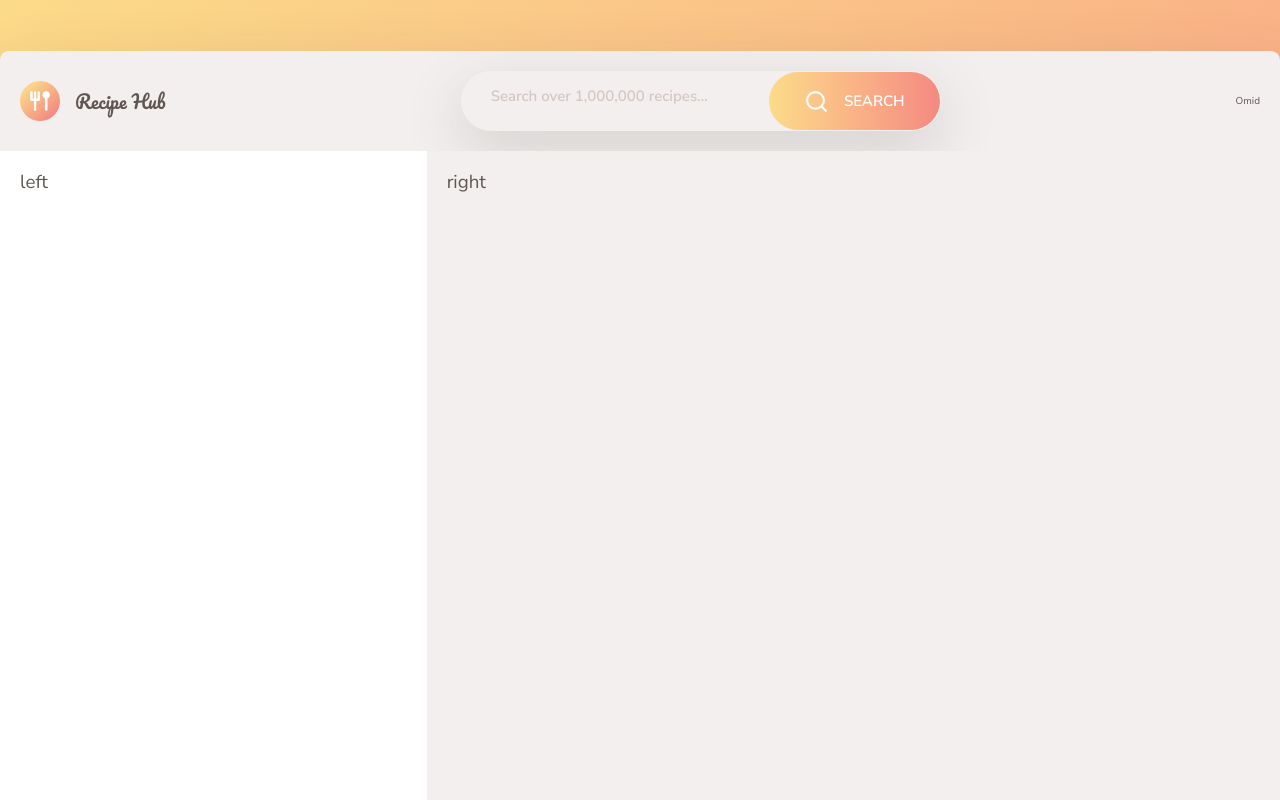
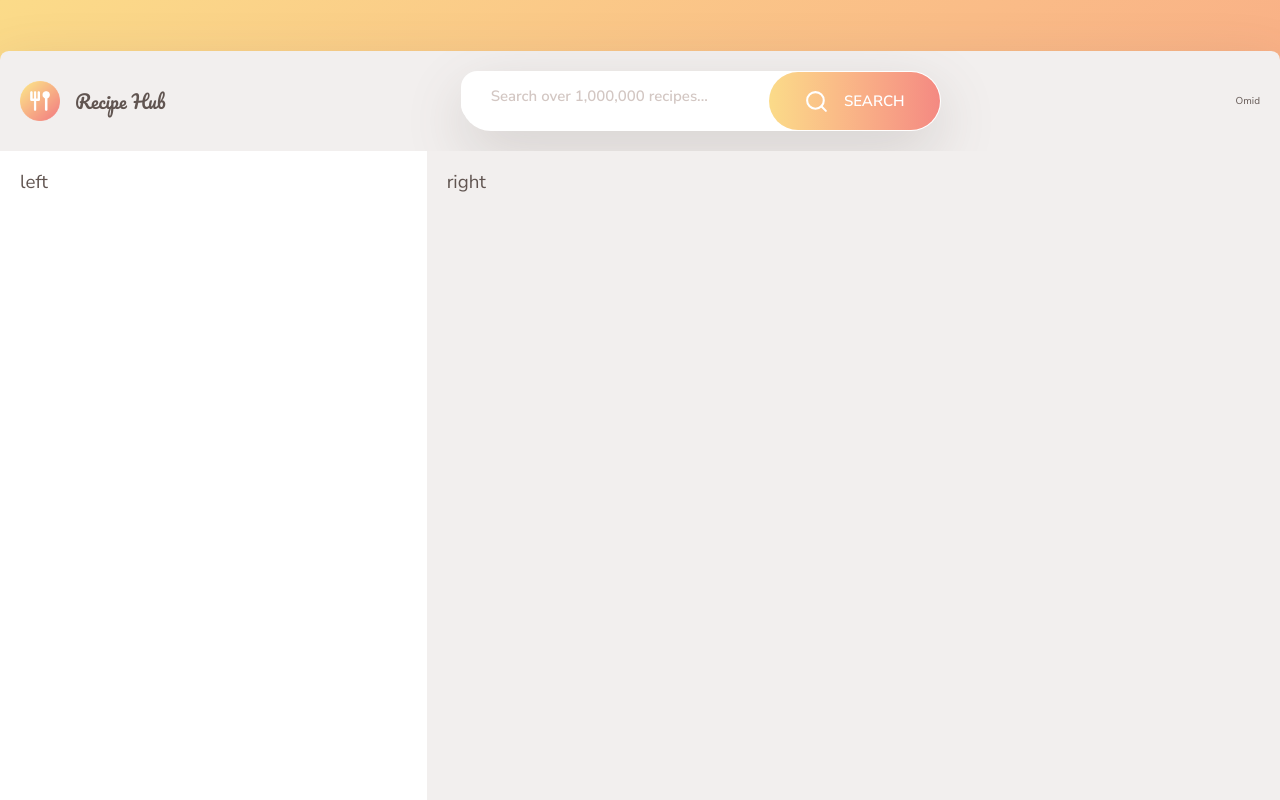
Before and after one commit to omidsdgi/recipe-hub, a Next.js app: page / in a window 1280 px wide. Shown: the top 800 px of the page. Built offline with nearby package versions, Linux system fonts and the light colour scheme.

Commit message:
fix(search form): update background color

```diff
--- a/src/components/layout/header/SearchForm.tsx
+++ b/src/components/layout/header/SearchForm.tsx
@@ -4,11 +4,11 @@ import {SearchIcon} from "lucide-react";
 
 const SearchForm = () => {
     return (
-        <form className="flex lg:h-24 w-full lg:max-w-3xl text-xl lg:text-2xl lg:font-semibold items-center rounded-full bg-surface shadow-card " >
+        <form className="flex lg:h-24 w-full lg:max-w-3xl text-xl lg:text-2xl lg:font-semibold items-center rounded-full bg-card shadow-card " >
             <Input
                 type="search"
                 placeholder="Search over 1,000,000 recipes..."
-                className='flex-1 border-0 bg-transparent px-12 mb-4 font-normal text-foreground placeholder:text-placeholder shadow-none focus-visible:ring-0 focus-visible:ring-offset-0'
+                className='flex-1 border-0 bg-card px-12 mb-4 font-normal text-foreground placeholder:text-placeholder shadow-none focus-visible:ring-0 focus-visible:ring-offset-0'
             />
             <Button
             type="submit"
```
